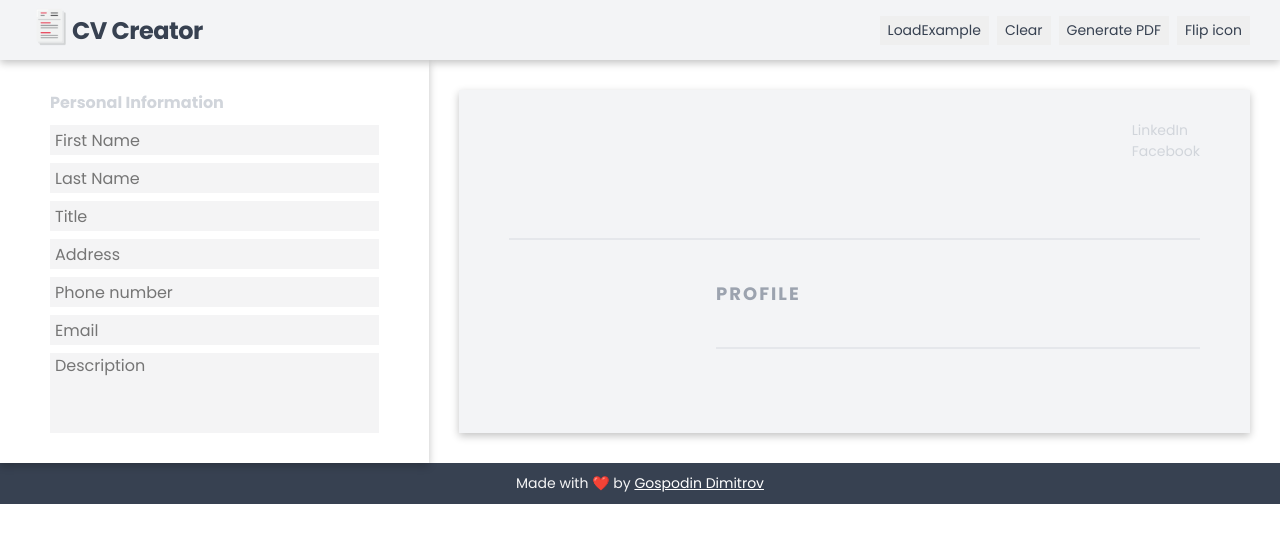
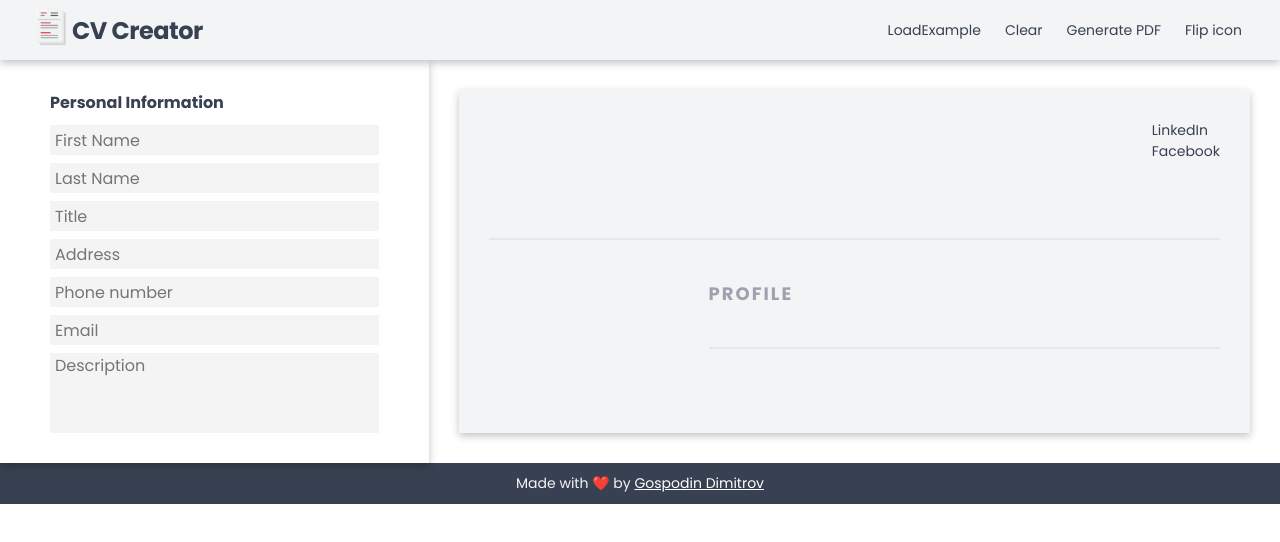
Before and after one commit to GDimitroff/cv-creator, a React (Create React App) app: page / in a window 1280 px wide. Shown: the top 542 px of the page. Built offline with nearby package versions, Linux system fonts and the light colour scheme.

Commit message:
Refactor preview cv, footer

```diff
--- a/src/App.js
+++ b/src/App.js
@@ -1,5 +1,4 @@
 import { CVContextProvider } from './contexts/cv-context';
-
 import Header from './components/core/Header';
 import Main from './components/Main';
 import Footer from './components/core/Footer';
--- a/src/components/CVPreview/CVPreview.js
+++ b/src/components/CVPreview/CVPreview.js
@@ -1,26 +1,23 @@
 import { useContext } from 'react';
 import CVContext from '../../contexts/cv-context';
+import styled from 'styled-components';
 
 export default function CVPreview() {
   const ctx = useContext(CVContext);
   const generalInfo = ctx.cv.generalInfo;
 
   return (
-    <section className="cv-preview">
-      <header className="cv-preview--header">
-        <div className="cv-preview--header-left">
-          <div className="cv-preview--header-names">
-            <span className="cv-preview--first-name">
-              {generalInfo.firstName}
-            </span>{' '}
-            <span className="cv-preview--last-name">
-              {generalInfo.lastName}
-            </span>
-          </div>
-          <h4 className="cv-preview--title">{generalInfo.title}</h4>
+    <CVPreviewWrapper>
+      <header className="header">
+        <div className="header-left">
+          <p>
+            <span className="first-name">{generalInfo.firstName}</span>{' '}
+            <span className="last-name">{generalInfo.lastName}</span>
+          </p>
+          <h4 className="title">{generalInfo.title}</h4>
         </div>
-        <div className="cv-preview--header-right">
-          <ul className="list">
+        <div className="header-right">
+          <ul className="links">
             <li>{generalInfo.phoneNumber}</li>
             <li>{generalInfo.email}</li>
             <li>{generalInfo.address}</li>
@@ -29,9 +26,10 @@ export default function CVPreview() {
           </ul>
         </div>
       </header>
+
       <hr />
 
-      <main className="cv-preview--main">
+      <main className="main">
         <div className="main-left"></div>
         <div className="main-right">
           <div className="panel">
@@ -41,6 +39,79 @@ export default function CVPreview() {
           <hr />
         </div>
       </main>
-    </section>
+    </CVPreviewWrapper>
   );
 }
+
+const CVPreviewWrapper = styled.section`
+  flex-basis: 65%;
+  background-color: ${({ theme }) => theme.colors['light-200']};
+  padding: 3rem;
+  margin: 3rem;
+  box-shadow: rgba(0, 0, 0, 0.24) 0px 3px 8px;
+
+  .header {
+    display: flex;
+    justify-content: space-between;
+  }
+
+  .header-left {
+    display: flex;
+    flex-direction: column;
+  }
+
+  .first-name,
+  .last-name {
+    font-size: 5.2rem;
+    font-weight: 100;
+  }
+
+  .last-name {
+    font-weight: 500;
+    margin-left: 10px;
+  }
+
+  .title {
+    align-self: flex-start;
+    padding: 0 1.8rem;
+    background-color: ${({ theme }) => theme.colors['dark-300']};
+    color: ${({ theme }) => theme.colors['light-300']};
+    text-transform: uppercase;
+    font-size: 1.6rem;
+    font-weight: 400;
+  }
+
+  .links {
+    list-style: none;
+    font-size: 1.4rem;
+  }
+
+  hr {
+    margin: 4rem 0;
+    border: 1px solid #e5e7eb;
+  }
+
+  .main {
+    display: flex;
+    justify-content: space-between;
+  }
+
+  .main-left {
+    flex-basis: 20%;
+  }
+
+  .main-right {
+    flex-basis: 70%;
+  }
+
+  .panel h1 {
+    color: #9ca3af;
+    font-size: 1.8rem;
+    text-transform: uppercase;
+    letter-spacing: 2px;
+  }
+
+  .panel p {
+    font-size: 1.4rem;
+  }
+`;
--- a/src/components/Main.js
+++ b/src/components/Main.js
@@ -1,11 +1,17 @@
 import CVForm from './CVForm/CVForm';
 import CVPreview from './CVPreview/CVPreview';
+import styled from 'styled-components';
 
 export default function Main() {
   return (
-    <main className="main">
+    <MainWrapper className="main">
       <CVForm />
       <CVPreview />
-    </main>
+    </MainWrapper>
   );
 }
+
+const MainWrapper = styled.main`
+  display: flex;
+  justify-content: center;
+`;
--- a/src/components/core/Footer.js
+++ b/src/components/core/Footer.js
@@ -1,6 +1,8 @@
+import styled from 'styled-components';
+
 export default function Footer() {
   return (
-    <footer className="footer">
+    <FooterWrapper className="footer">
       <p>
         Made with ❤️ by{' '}
         <a
@@ -10,6 +12,25 @@ export default function Footer() {
           Gospodin Dimitrov
         </a>
       </p>
-    </footer>
+    </FooterWrapper>
   );
 }
+
+const FooterWrapper = styled.footer`
+  background-color: ${({ theme }) => theme.colors['dark-300']};
+  color: ${({ theme }) => theme.colors['light-200']};
+  text-align: center;
+  padding: 1rem;
+  font-size: 1.4rem;
+
+  a:link,
+  a:visited {
+    color: ${({ theme }) => theme.colors['light-100']};
+    transition: 0.2s ease-in-out;
+  }
+
+  a:active,
+  a:hover {
+    color: ${({ theme }) => theme.colors['dark-200']};
+  }
+`;
--- a/src/index.css
+++ b/src/index.css
@@ -1,11 +1,3 @@
-
-
-
-.main {
-  display: flex;
-  justify-content: center;
-}
-
 .cv-form,
 .cv-preview {
   box-shadow: rgba(0, 0, 0, 0.24) 0px 3px 8px;
@@ -15,97 +7,6 @@
   flex-basis: 35%;
   background-color: #fff;
   padding: 3rem 5rem;
-}
-
-.cv-preview {
-  flex-basis: 65%;
-  background-color: #f3f4f6;
-  padding: 3rem 5rem;
-  margin: 3rem;
-}
-
-.cv-preview--header {
-  display: flex;
-  justify-content: space-between;
-}
-
-.cv-preview--header-left {
-  display: flex;
-  flex-direction: column;
-}
-
-.cv-preview--first-name,
-.cv-preview--last-name {
-  font-size: 5.2rem;
-  font-weight: 100;
-}
-
-.cv-preview--last-name {
-  font-weight: 500;
-  margin-left: 10px;
-}
-
-.cv-preview--title {
-  align-self: flex-start;
-  padding: 0 1.8rem;
-  background-color: #374151;
-  color: #e5e7eb;
-  text-transform: uppercase;
-  font-size: 1.6rem;
-  font-weight: 400;
-}
-
-.list {
-  list-style: none;
-  font-size: 1.4rem;
-}
-
-hr {
-  margin: 4rem 0;
-  border: 1px solid #e5e7eb;
-}
-
-.cv-preview--main {
-  display: flex;
-  justify-content: space-between;
-}
-
-.main-left {
-  flex-basis: 20%;
-}
-
-.main-right {
-  flex-basis: 70%;
-}
-
-.panel h1 {
-  color: #9ca3af;
-  font-size: 1.8rem;
-  text-transform: uppercase;
-  letter-spacing: 2px;
-}
-
-.panel p {
-  font-size: 1.4rem;
-}
-
-.footer {
-  background-color: #374151;
-  color: #f4f4f5;
-  text-align: center;
-  padding: 1rem;
-  font-size: 1.4rem;
-}
-
-a:link,
-a:visited {
-  color: #fff;
-  transition: 0.2s ease-in-out;
-}
-
-a:active,
-a:hover {
-  color: #9ca3af;
 }
 
 .form {
--- a/src/theme/GlobalStyle.js
+++ b/src/theme/GlobalStyle.js
@@ -18,7 +18,7 @@ const GlobalStyle = createGlobalStyle`
     font-size: 1.6rem;
     font-weight: 400;
     min-height: 100vh;
-    color: ${({ theme }) => theme.colors['dark-100']};
+    color: ${({ theme }) => theme.colors['dark-300']};
     background-color: ${({ theme }) => theme.colors['light-100']};
   }
 
@@ -34,6 +34,7 @@ const GlobalStyle = createGlobalStyle`
 
   button {
     cursor: pointer;
+    background: transparent;
   }
 `;
 
```
